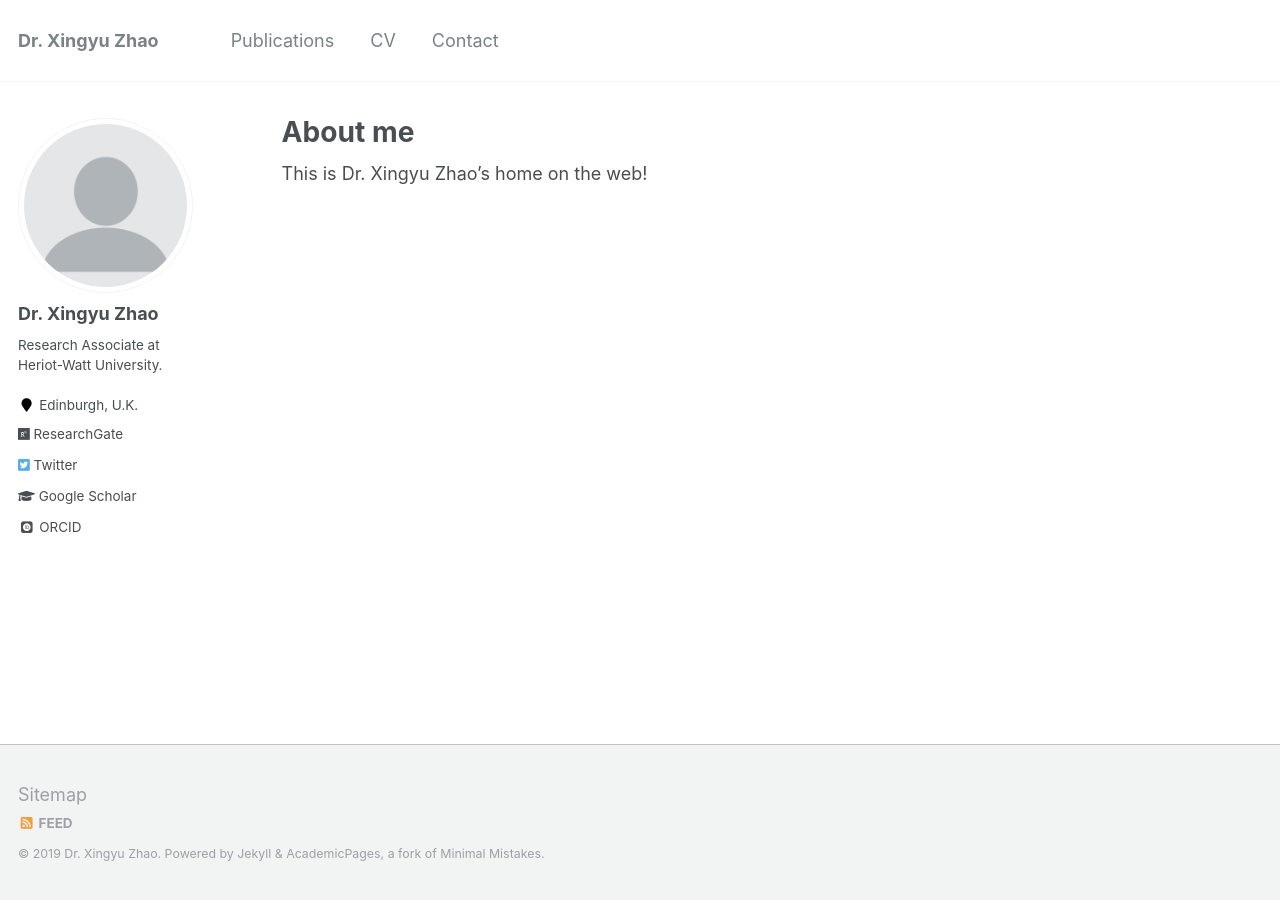
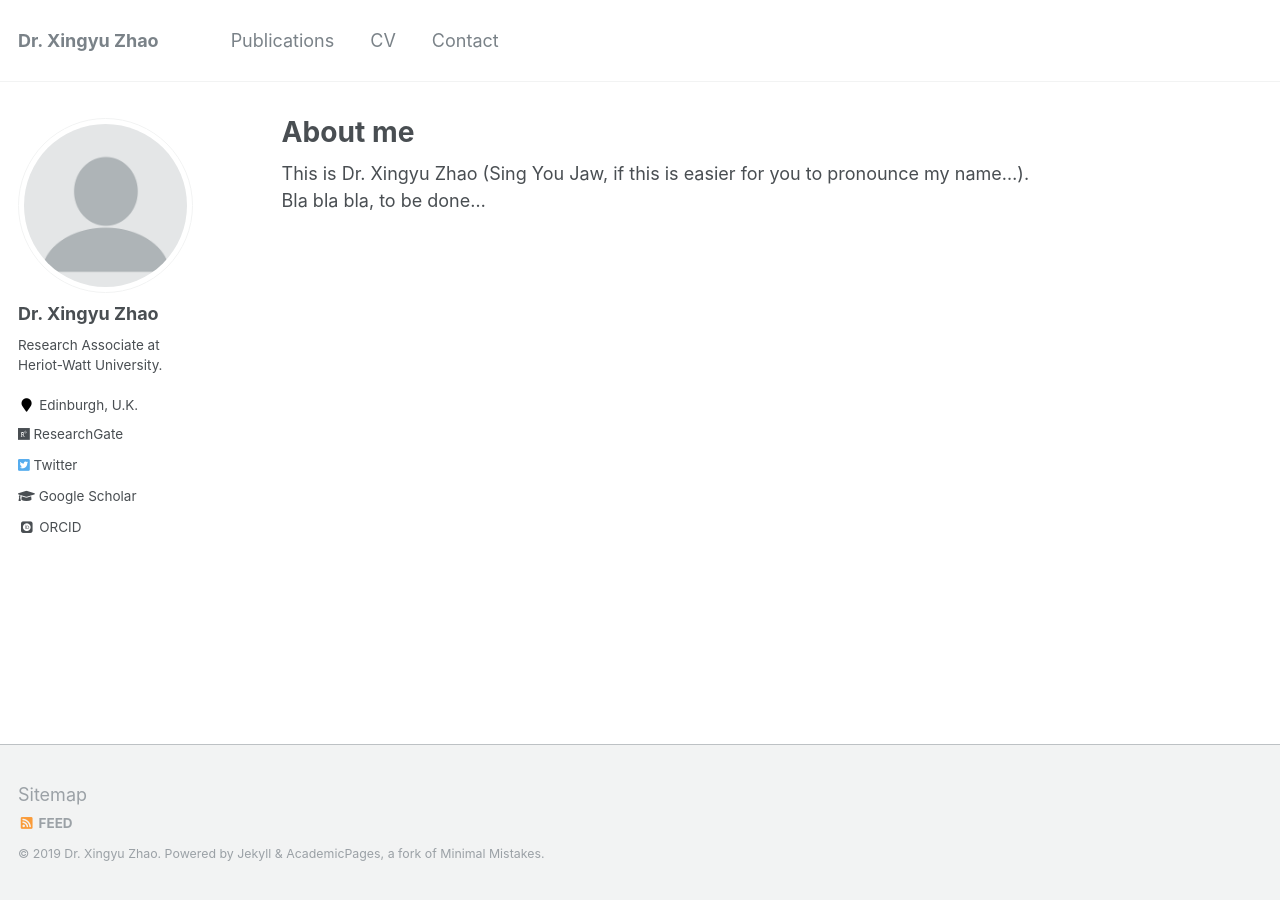
Before and after one commit to x-y-zhao/x-y-zhao.github.io, a Jekyll site: the page built from _pages/about.md, in a window 1280 px wide. Built offline with Jekyll 4.4.1, drawn with Linux system fonts in a browser that asks for light colours; some web fonts are replaced.

Commit message:
Update about.md

```diff
--- a/_pages/about.md
+++ b/_pages/about.md
@@ -8,6 +8,6 @@ redirect_from:
   - /about.html
 ---
 
-This is Dr. Xingyu Zhao's home on the web!
+This is Dr. Xingyu Zhao (Sing You Jaw, if this is easier for you to pronounce my name...). Bla bla bla, to be done...
 
 <!--- powered by the [academicpages template](https://github.com/academicpages/academicpages.github.io) and hosted --->
```
